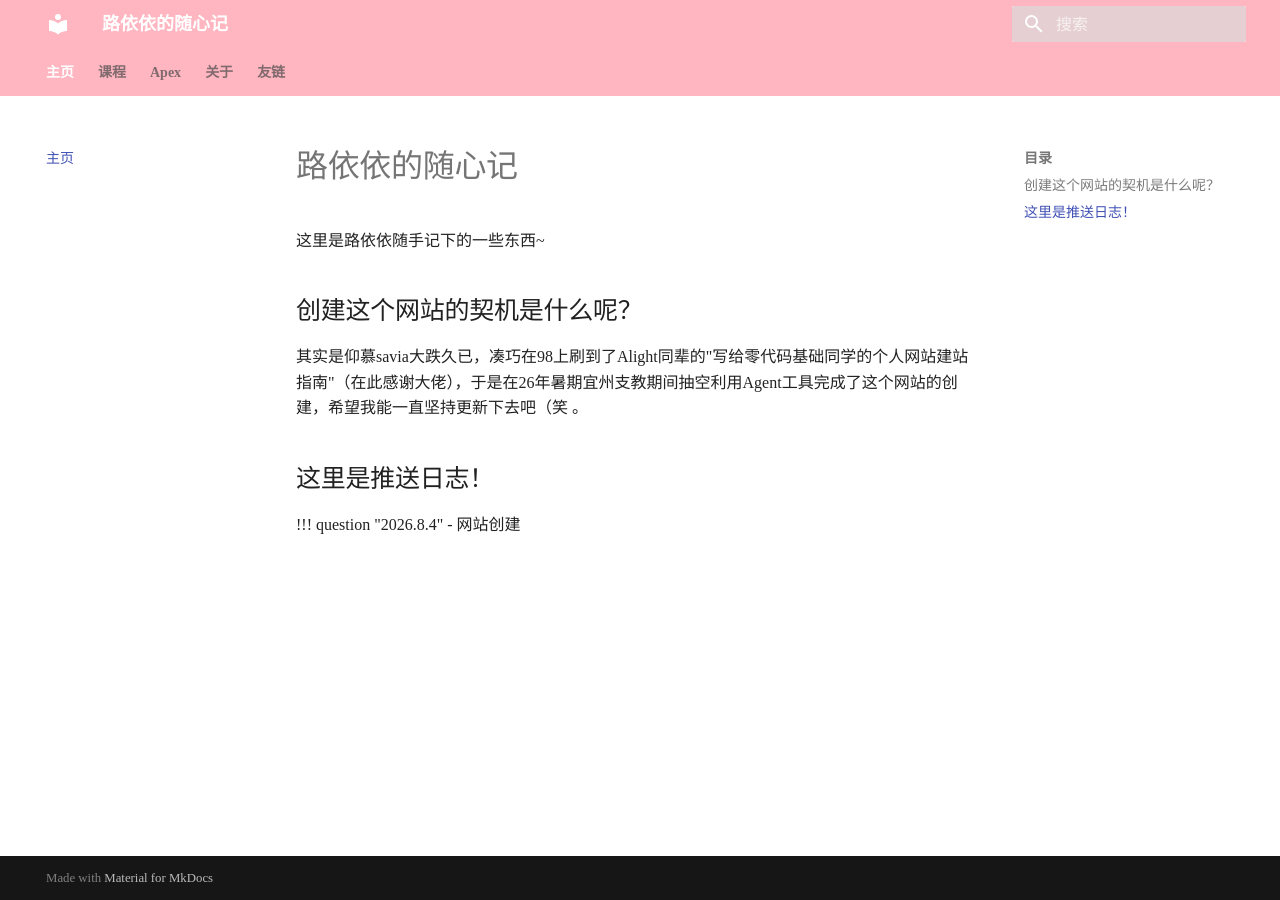
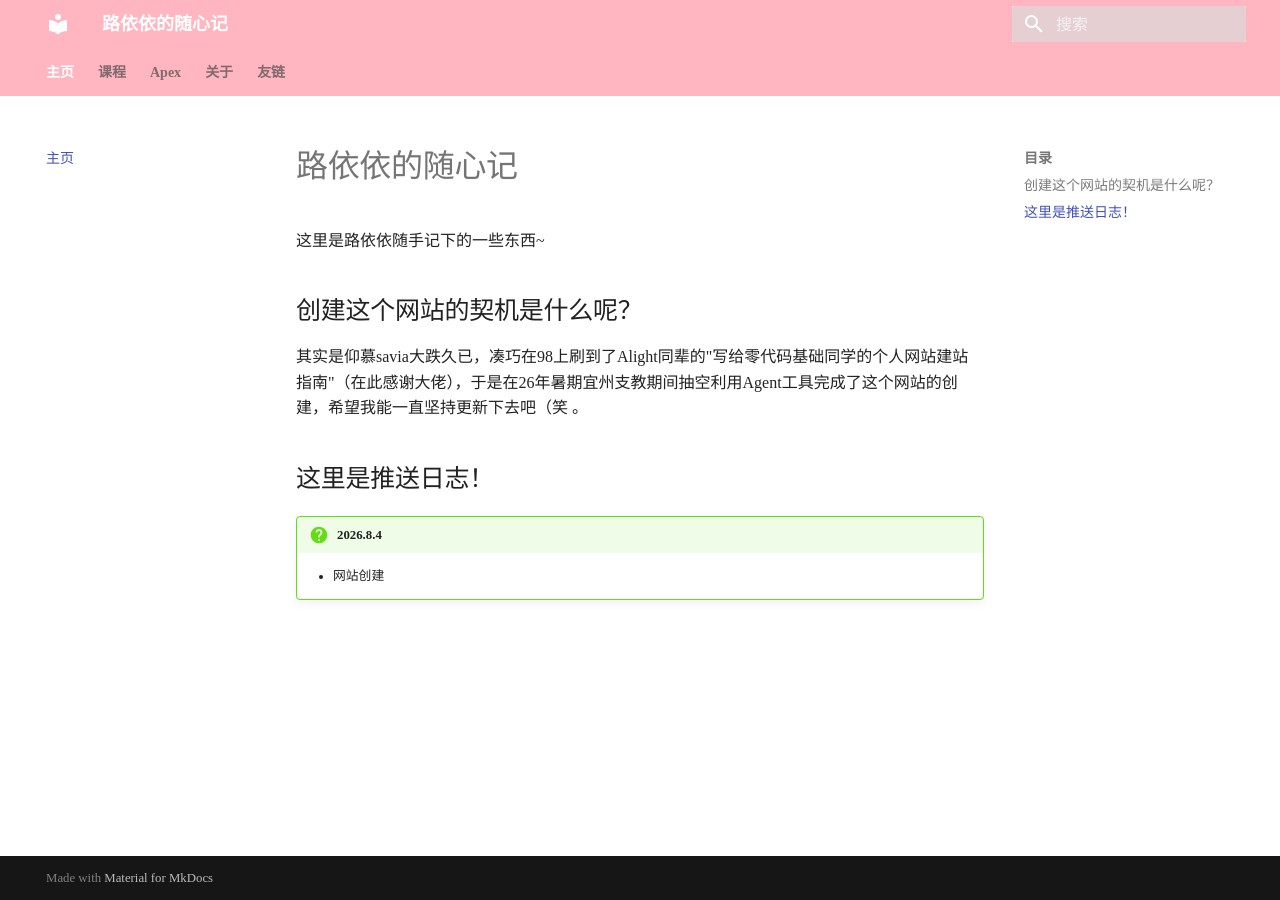
Before and after one commit to Luyiyi2858/Luyiyi2858.github.io, an MkDocs documentation site: the page built from docs/index.md, in a window 1280 px wide. Built offline with MkDocs 1.6.1 and Material for MkDocs 9.7.7, drawn with Linux system fonts in a browser that asks for light colours.

```diff
--- a/mkdocs.yml
+++ b/mkdocs.yml
@@ -7,6 +7,8 @@ theme:
 
 markdown_extensions:
   - meta
+  - admonition
+  - pymdownx.superfences
 
 extra_css:
   - stylesheets/extra.css
```
